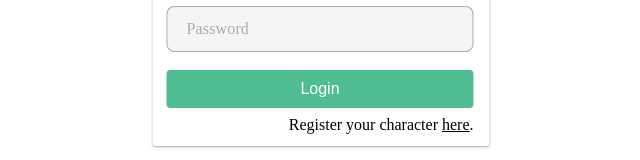
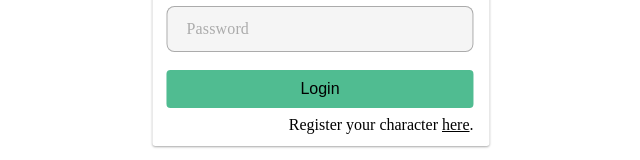
Before and after one commit to dougcpr/vault, a Next.js app: page / in a window 1280 px wide. Shown: the part 362-522 px from the top of the page, without its empty margins (319-959 px from the left). Built offline with nearby package versions, Linux system fonts and the light colour scheme.

Commit message:
temporary update to  button font color to black to meet accessability standards of contrasting colors

```diff
--- a/src/components/Button.js
+++ b/src/components/Button.js
@@ -12,7 +12,7 @@ const Button = styled.button`
 	background-color: ${({ theme }) => theme.colors.green};
   border: none;
   border-radius: 0.25rem;
-  color: ${({ theme }) => theme.colors.white};
+  color: ${({ theme }) => theme.colors.black};
   cursor: pointer;
   font-size: ${({ theme }) => theme.colors.font_medium};
   font-weight: 500;
```
